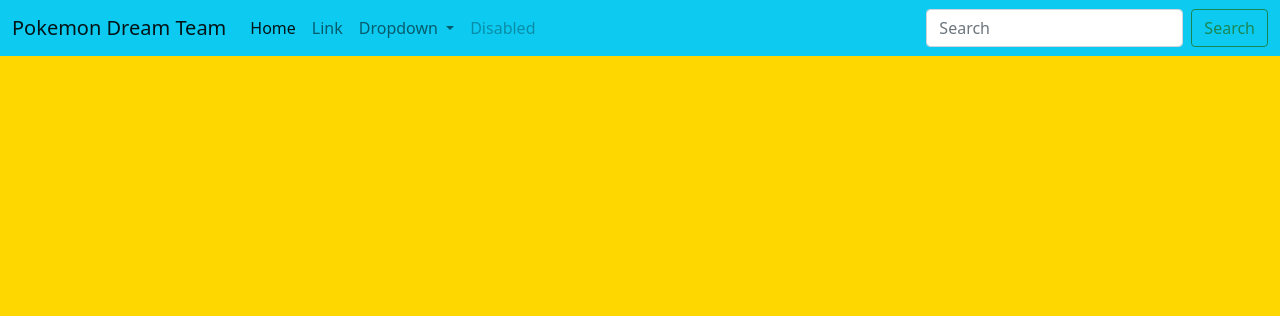
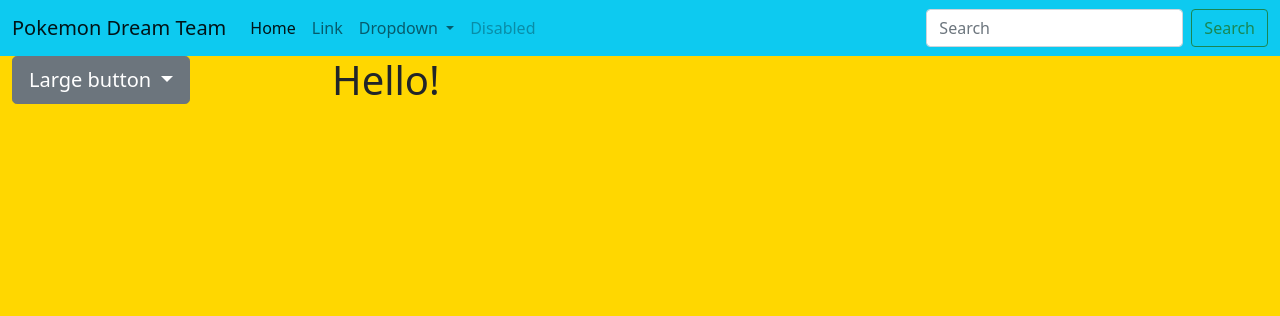
Before and after one commit to kelseyv4/Group-Project-2, a Flask app: template templates/intra_type.html in a window 1280 px wide. Shown: the top 316 px of the page. Run offline with Flask 2, Linux system fonts and the light colour scheme; the template is opened without the code that fills it, so the values that code supplies are empty; some libraries are stand-ins or nearby versions.

Commit message:
added bootstrap grid to intra-type.html and added dropdown menu

```diff
--- a/app.py
+++ b/app.py
@@ -112,24 +112,26 @@ def note_postgres():
 
 @app.route("/api/intra_type_comparison")
 def intra_type():
+
     notes = db.session.query(pokemon)
     data = []
 
     for item in notes:
         item = {
-            '_id': str(item.pokedex_number),
-            'name': str(item.name),
-            'atk': str(item.attack),
-            'def': str(item.defense),
-            'hp': str(item.hp),
-            'sp_atk': str(item.sp_attack),
-            'sp_def': str(item.sp_defense),
-            'spd': str(item.speed)
+            "_id": item.pokedex_number,
+            "name": item.name,
+            "atk": item.attack,
+            "def": item.defense,
+            "hp": item.hp,
+            "sp_atk": item.sp_attack,
+            "sp_def": item.sp_defense,
+            "spd": item.speed,
+            "type1": item.type1,
+            "type2": item.type2
         }
         data.append(item)
 
-
-    return jsonify(data)
+    return render_template("intra_type.html", data=data)
 
 if __name__ == "__main__":
     app.run(debug=True)
--- a/static/js/main.js
+++ b/static/js/main.js
@@ -1,5 +1,18 @@
-console.log("It's working!")
+function init() {
+    loadData()
+}
 
-var data = "../data/pokemon_clean.csv"
+function loadData() {
+    d3.json("/api/notes/postgres").then(data => {
+        var poke_data = data
+        console.log(data)
+    })
+}
 
-console.log(data)
+// function buildChart(data) {
+//     data.forEach((item) => {
+//         atk
+//     })
+// }
+
+init()
--- a/templates/intra_type.html
+++ b/templates/intra_type.html
@@ -52,9 +52,24 @@
           </nav>
 
         <div class="container-fluid">
-            <div id="chart">
-                <!--Here lies the chart!-->
+          <div class="row">
+            <div class="col-3">
+              <div class="btn-group">
+                <button class="btn btn-secondary btn-lg dropdown-toggle" type="button" data-toggle="dropdown" aria-haspopup="true" aria-expanded="false">
+                  Large button
+                </button>
+                <div class="dropdown-menu">
+                  ...
+                </div>
+              </div>
             </div>
+            <div class="col-9">
+              <div id="chart">
+                  <h1>Hello!</h1>
+              </div>
+
+            </div>
+          </div>
         </div>
 
         <script src="/static/js/main.js"></script>
```
